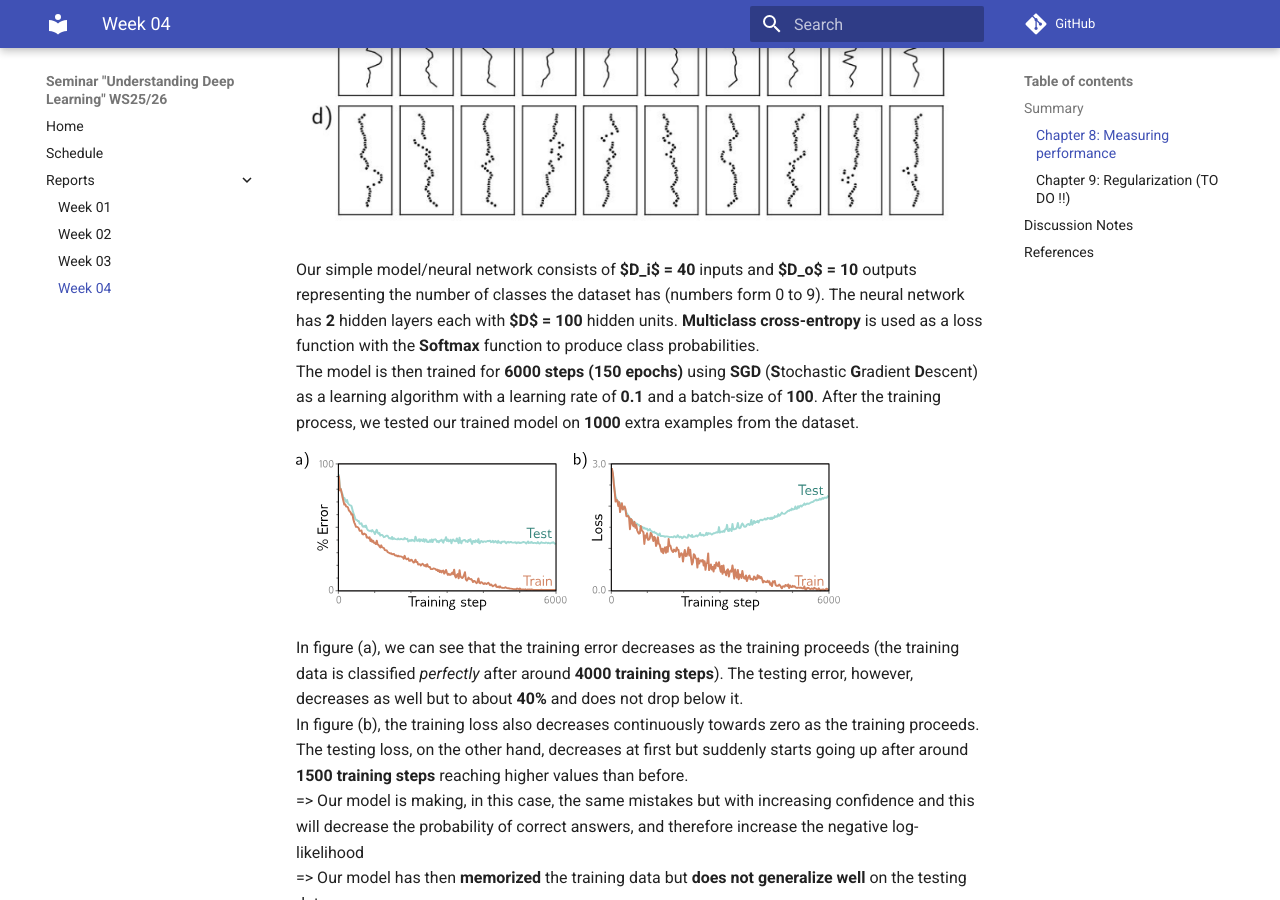
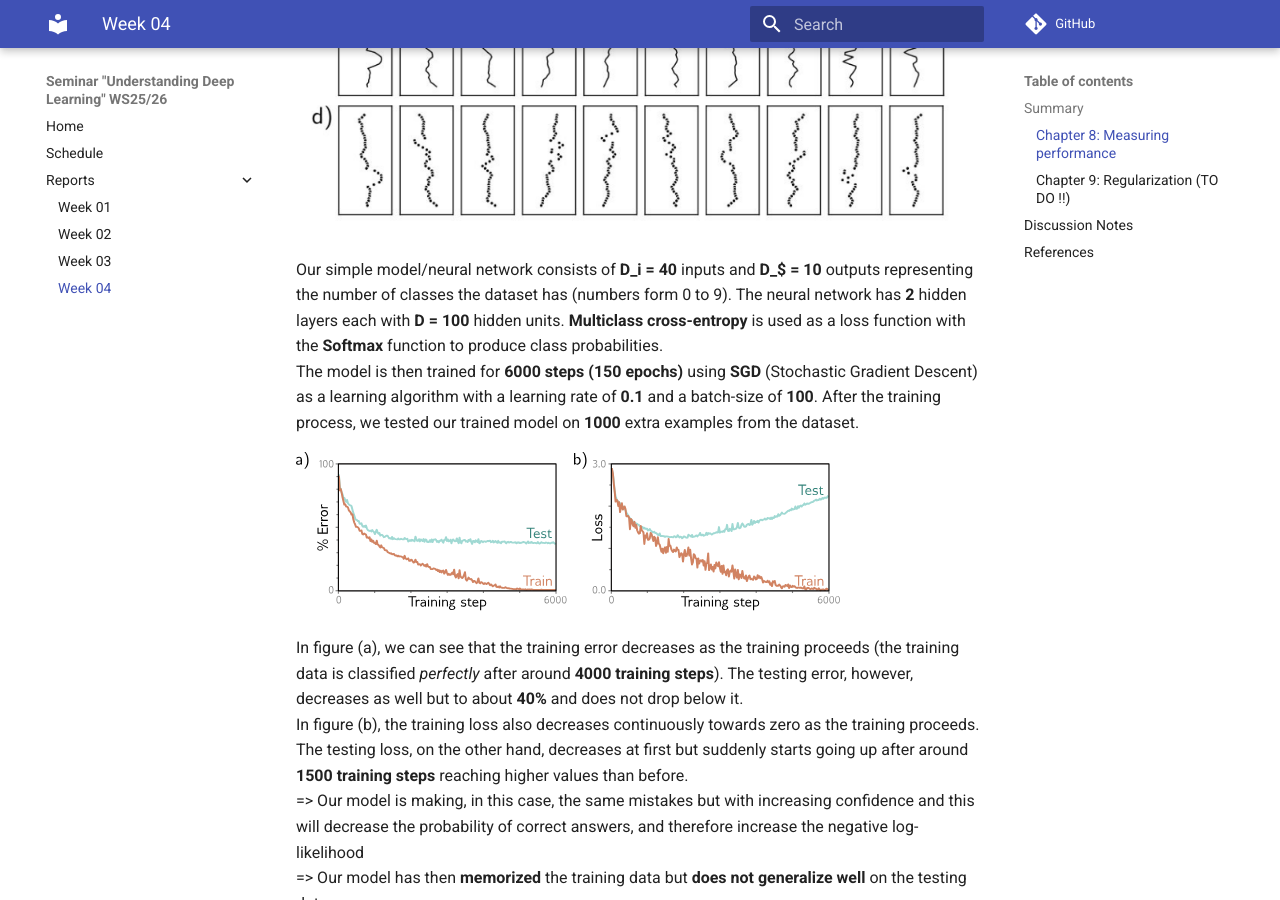
Before and after one commit to link-er/seminar_UDL_wise2526, an MkDocs documentation site: the page built from docs/reports/week04_ch8_9.md, in a window 1280 px wide and 900 px high, scrolled down 1010 px. Built offline with MkDocs 1.6.1 and Material for MkDocs 9.7.7, drawn with Linux system fonts in a browser that asks for light colours; comment, search, counter and statistics services are not loaded.

Commit message:
Update week04_ch8_9.md

```diff
--- a/docs/reports/week04_ch8_9.md
+++ b/docs/reports/week04_ch8_9.md
@@ -26,8 +26,8 @@
 
 ![MNIST-1D dataset](../images/MNIST-1D-Dataset.jpg)
 
-Our simple model/neural network consists of **$D_i$ = 40** inputs and **$D_o$ = 10** outputs representing the number of classes the dataset has (numbers form 0 to 9). The neural network has **2** hidden layers each with **$D$ = 100** hidden units. **Multiclass cross-entropy** is used as a loss function with the **Softmax** function to produce class probabilities.<br>
-The model is then trained for **6000 steps (150 epochs)** using **SGD** (**S**tochastic **G**radient **D**escent) as a learning algorithm with a learning rate of **0.1** and a batch-size of **100**. After the training process, we tested our trained model on **1000** extra examples from the dataset.
+Our simple model/neural network consists of **D_i = 40** inputs and **D_$ = 10** outputs representing the number of classes the dataset has (numbers form 0 to 9). The neural network has **2** hidden layers each with **D = 100** hidden units. **Multiclass cross-entropy** is used as a loss function with the **Softmax** function to produce class probabilities.<br>
+The model is then trained for **6000 steps (150 epochs)** using **SGD** (Stochastic Gradient Descent) as a learning algorithm with a learning rate of **0.1** and a batch-size of **100**. After the training process, we tested our trained model on **1000** extra examples from the dataset.
 
  ![Train-Test-Error-Loss](../images/PerfMNIST1DResults.svg)
 
```
